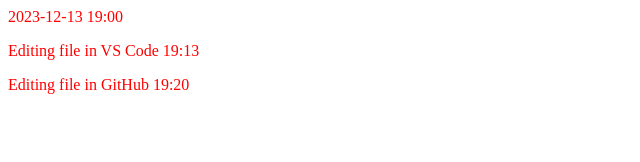
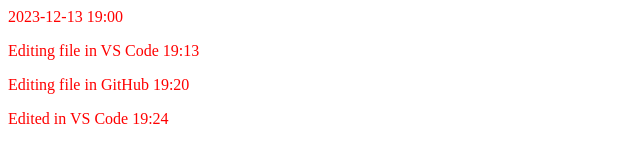
Before and after one commit to OKOtheGoose/Test_2023-12-13, a plain HTML site: page index.html in a window 1280 px wide. Shown: the whole page, without its empty margins (0-640 px from the left). Drawn offline with Linux system fonts and the light colour scheme.

Commit message:
Update index.html
Added paragraph four

```diff
--- a/index.html
+++ b/index.html
@@ -10,5 +10,6 @@
     <p>2023-12-13 19:00</p>
     <p>Editing file in VS Code 19:13</p>
     <p>Editing file in GitHub 19:20</p>
+    <p>Edited in VS Code 19:24</p>
   </body>
 </html>
```
